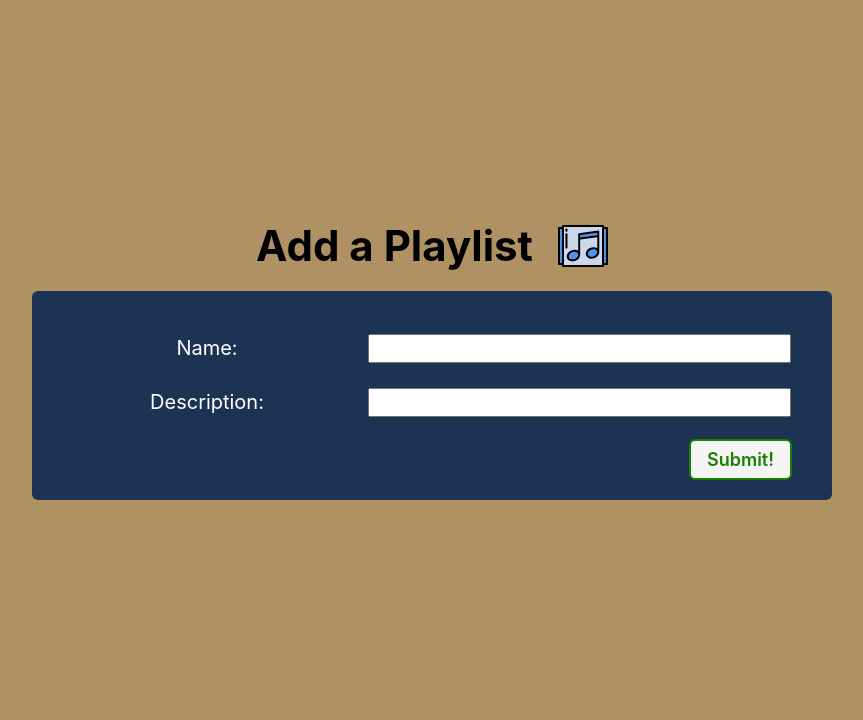
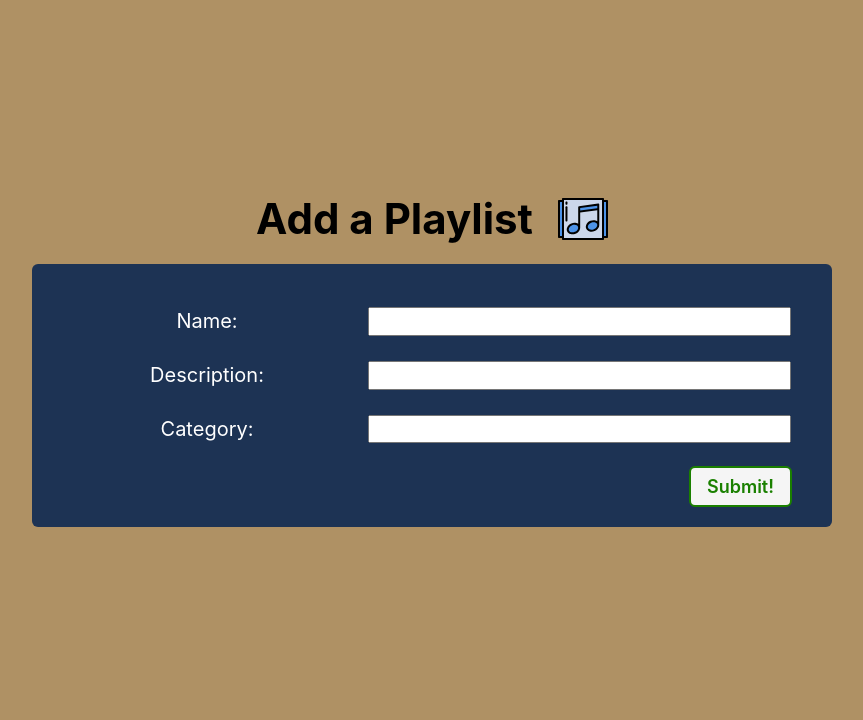
Before and after one commit to chenannchi/playlist-collector, a Django app: page /playlists/create/ in a window 1280 px wide. Shown: the part 80-800 px from the top of the page, without its empty margins (208-1071 px from the left). Run offline with Django 4.2, Linux system fonts and the light colour scheme; the visitor is signed in with stand-in values (Sample User, id 1).

Commit message:
add category field to playlist

```diff
--- a/main_app/models.py
+++ b/main_app/models.py
@@ -5,6 +5,11 @@
 
 RATINGS=(
   (5, 5),(4, 4),(3,3),(2, 2),(1, 1)
+)
+
+CATEGORY=(
+  ("pv","private"),
+  ("pb","public")
 )
 
 class Song(models.Model):
@@ -22,6 +27,7 @@
 class Playlist(models.Model):
   name = models.CharField(max_length=100)
   description = models.CharField(max_length=100)
+  category = models.CharField(max_length=2, choices=CATEGORY, default=CATEGORY[0][0])
   songs = models.ManyToManyField(Song)
   user = models.ForeignKey(User, on_delete=models.CASCADE)
 
--- a/main_app/static/css/form.css
+++ b/main_app/static/css/form.css
@@ -59,3 +59,7 @@
 td > span{
   font-size: 15px;
 }
+
+select > option{
+  background-color: var(--nav-bg);
+}
--- a/main_app/views.py
+++ b/main_app/views.py
@@ -8,6 +8,7 @@
 from django.contrib.auth.mixins import LoginRequiredMixin
 from .models import Playlist, Song
 from .forms import ReviewForm
+from django.db.models import Q
 # Create your views here.
 
 # Define the home view
@@ -19,7 +20,7 @@
 
 @login_required
 def playlists_index(request):
-  playlists = Playlist.objects.filter(user=request.user)
+  playlists = Playlist.objects.filter(Q(user=request.user) | Q(category="pb"))
   return render(request, 'playlists/index.html',{'playlists':playlists})
 
 @login_required
@@ -31,7 +32,7 @@
 
 class PlaylistCreate(LoginRequiredMixin, CreateView):
   model = Playlist
-  fields = ["name", "description"]
+  fields = ["name", "description", "category"]
 
   def form_valid(self, form):
     # Assign the logged in user (self.request.user)
```
Also changed, not shown: main_app/migrations/0016_playlist_category.py (added).
